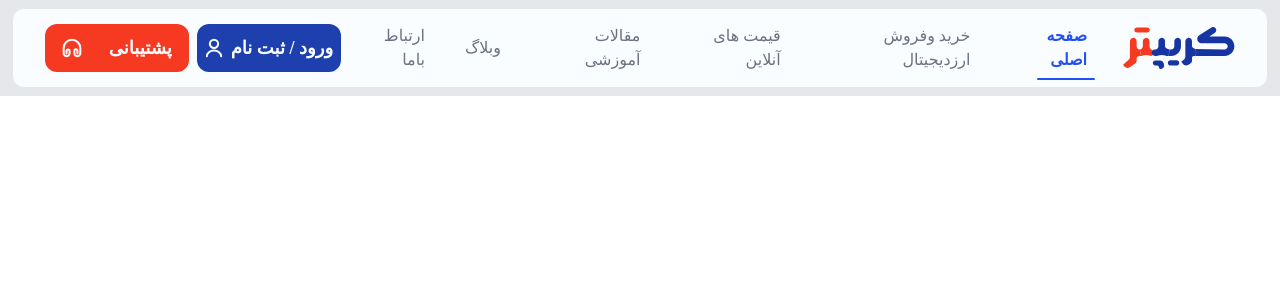
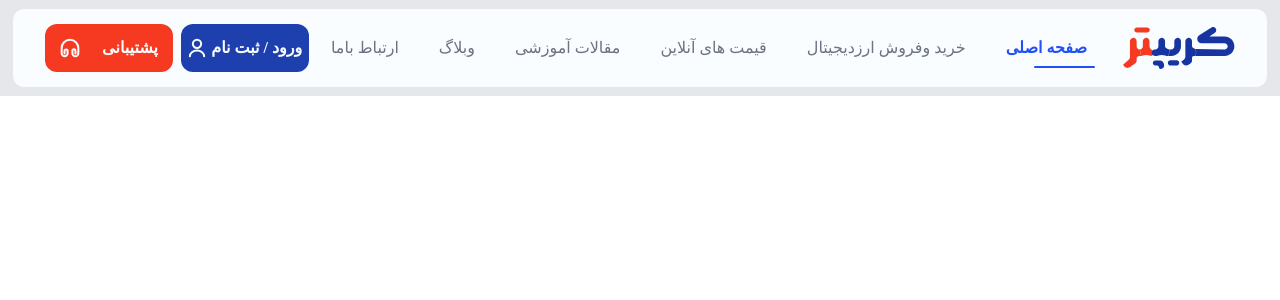
Before and after one commit to Amirwoas/crypter, a React (Vite) app: page / in a window 1280 px wide. Shown: the top 300 px of the page. Built offline with nearby package versions, Linux system fonts and the light colour scheme.

Commit message:
test process of navbar

```diff
--- a/src/components/navBar.jsx
+++ b/src/components/navBar.jsx
@@ -6,7 +6,7 @@ const NavBar = () => {
          {/* 2 button signUp  and support*/}
           <span className="flex gap-x-2">
             {/* support */}
-            <button className="bg-Pomegranate-500 rounded-lg lg:rounded-xl w-7 h-7 lg:w-[9rem] lg:h-12 flex items-center justify-around px-1 text-Foam-50 font-semibold text-lg">
+            <button className="bg-Pomegranate-500 rounded-lg lg:rounded-xl w-7 h-7 lg:w-[8rem] lg:h-12 flex items-center justify-around px-1 text-Foam-50 font-semibold text-base">
             {/* support logo on mobile viewport */}
             <svg className="lg:hidden" width="16" height="15" viewBox="0 0 16 15" fill="none" xmlns="http://www.w3.org/2000/svg">
             <path d="M6.93138 1.59636C7.63801 1.46788 8.36203 1.46788 9.06866 1.59636C12.2439 2.17367 14.3866 5.16849 13.9078 8.36007L13.9024 8.39642C12.9352 8.44717 12.1667 9.24743 12.1667 10.2272V11.5605C12.1667 12.5731 12.9875 13.3939 14 13.3939C15.0125 13.3939 15.8334 12.5731 15.8334 11.5605V10.2272C15.8334 9.53326 15.4481 8.93012 14.8802 8.61875L14.8968 8.50841C15.4556 4.78258 12.9543 1.28644 9.24755 0.61249C8.42262 0.462503 7.57742 0.462503 6.75249 0.61249C3.04574 1.28644 0.5444 4.78257 1.10328 8.50841L1.11983 8.61875C0.551923 8.93012 0.166687 9.53326 0.166687 10.2272V11.5605C0.166687 12.5731 0.987498 13.3939 2.00002 13.3939C3.01254 13.3939 3.83335 12.5731 3.83335 11.5605V10.2272C3.83335 9.24743 3.06479 8.44717 2.09766 8.39642L2.09221 8.36007C1.61347 5.16849 3.75615 2.17367 6.93138 1.59636Z" fill="#FAFDFF"/>
@@ -22,7 +22,7 @@ const NavBar = () => {
 
           </button>
             {/* signup and login */}
-            <button className="bg-blue-800 rounded-lg lg:rounded-xl h-7 w-7 lg:w-[9rem] lg:h-12 flex items-center justify-around px-1 text-Foam-50 font-semibold text-lg">
+            <button className="bg-blue-800 rounded-lg lg:rounded-xl h-7 w-7 lg:w-[8rem] lg:h-12 flex items-center justify-around px-1 text-Foam-50 font-semibold text-base">
             {/* signup logo on mobile viewport*/}
             <svg className="lg:hidden" width="12" height="14" viewBox="0 0 12 14" fill="none" xmlns="http://www.w3.org/2000/svg">
             <path d="M5.99998 0.333344C4.25108 0.333344 2.83331 1.75111 2.83331 3.50001C2.83331 5.24891 4.25108 6.66668 5.99998 6.66668C7.74888 6.66668 9.16665 5.24891 9.16665 3.50001C9.16665 1.75111 7.74888 0.333344 5.99998 0.333344Z" fill="#FAFDFF"/>
```
